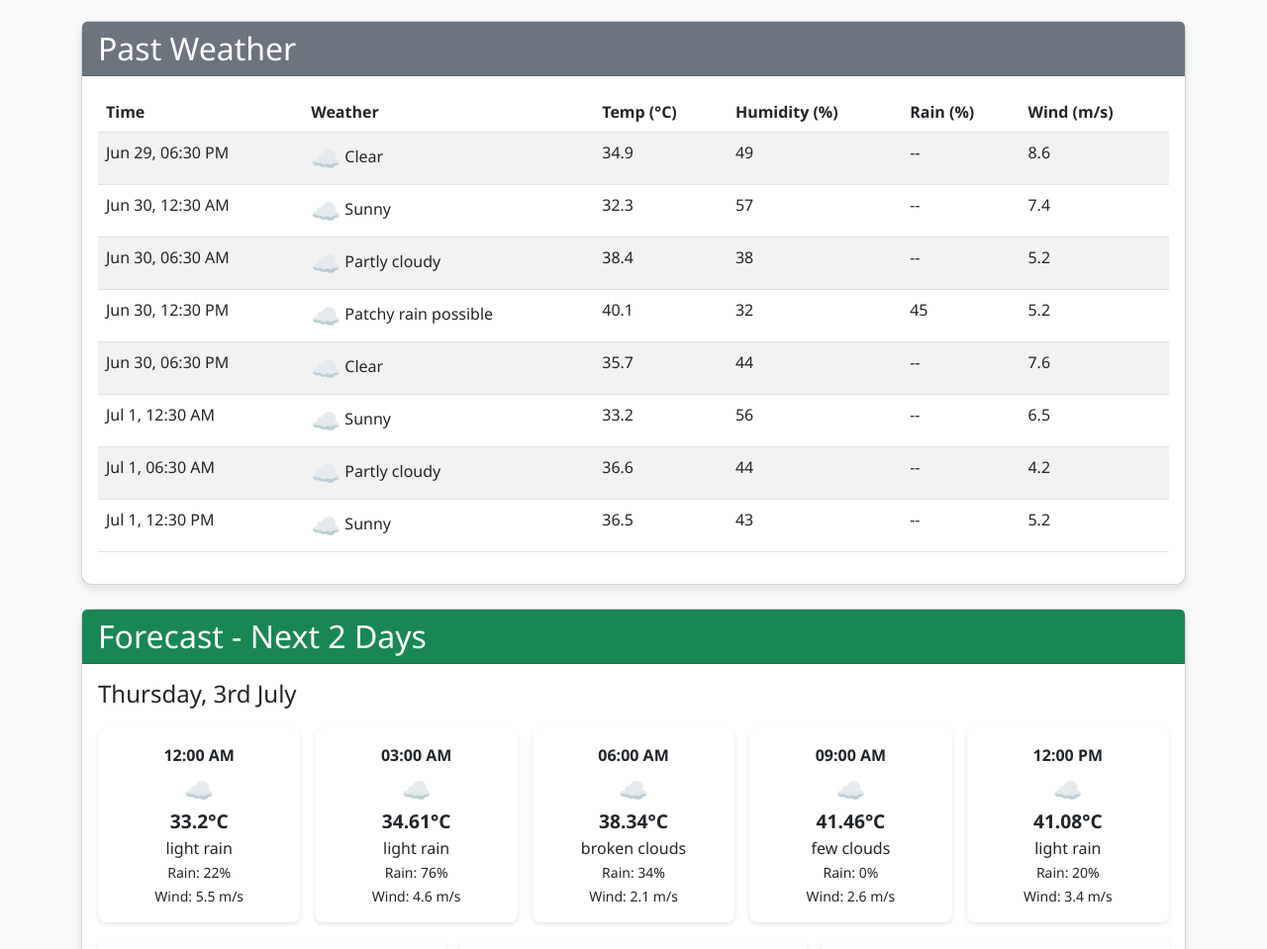
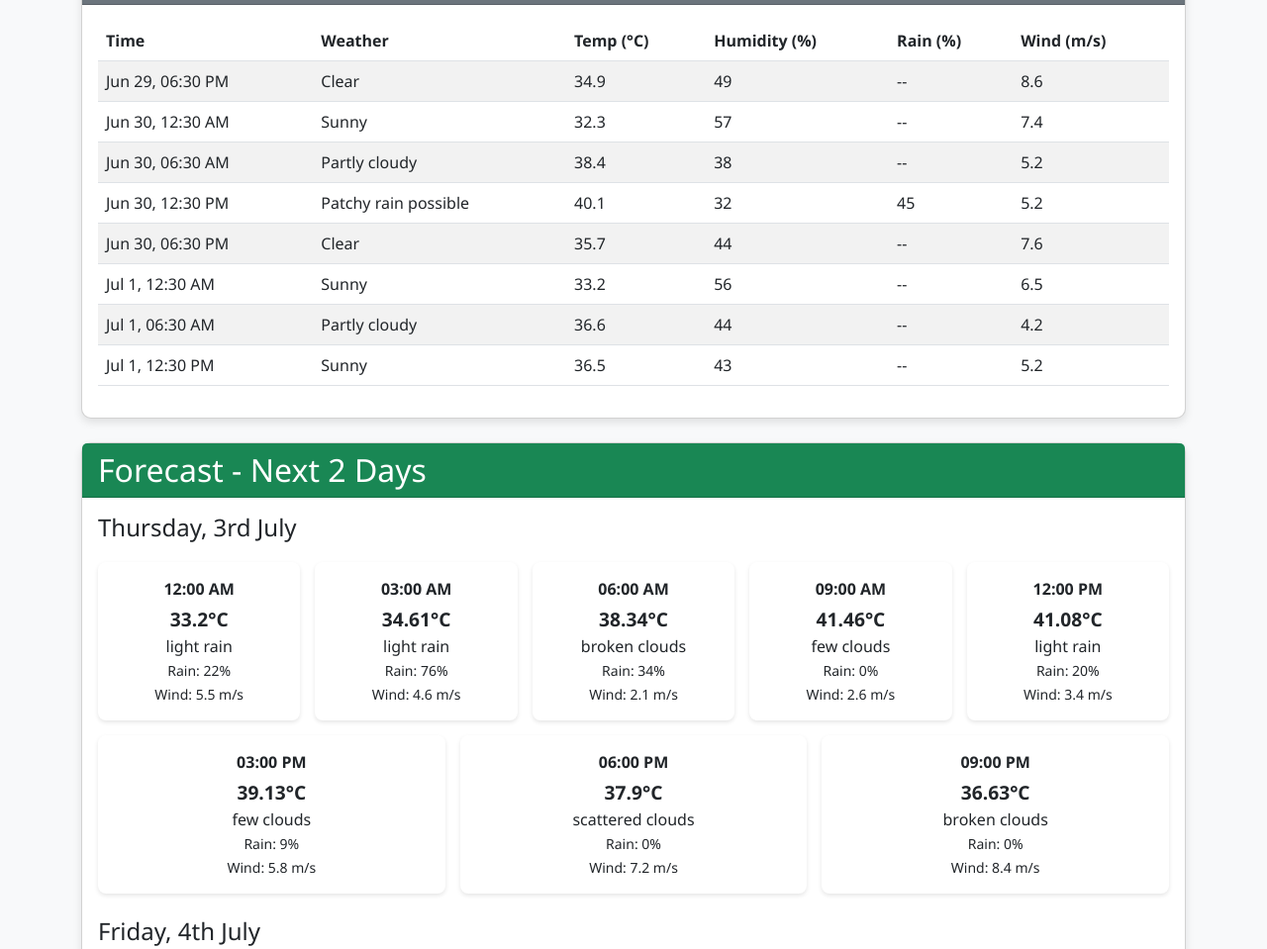
Before and after one commit to P-dhayal/weather, a plain HTML site: page index.html in a window 1280 px wide. Shown: the part 1122-2081 px from the top of the page at 99% size. Drawn offline with nearby package versions, Linux system fonts and the light colour scheme.

Commit message:
Update index.html

```diff
--- a/index.html
+++ b/index.html
@@ -12,8 +12,6 @@
         .weather-card { border-radius: 10px; box-shadow: 0 4px 8px rgba(0,0,0,0.1); margin-bottom: 20px; }
         .table-responsive { overflow-x: auto; }
         .chart-container { position: relative; height: 300px; margin-bottom: 30px; }
-        .weather-icon { font-size: 1.5em; vertical-align: middle; }
-        .current-weather-icon { font-size: 3em; margin-bottom: 10px; }
         .time-column { white-space: nowrap; }
         .hourly-weather { display: flex; flex-wrap: wrap; gap: 15px; margin-top: 20px; }
         .hourly-card {
@@ -131,11 +129,6 @@
     </footer>
 
     <script>
-        // Use only cloud icon for all weather conditions
-        function getWeatherIcon(weather, isDay = 1) {
-            return '☁️';
-        }
-
         // Parse date from different formats in the JSON
         function parseDate(entry) {
             if (entry.time_epoch) {
@@ -250,7 +243,6 @@
             hourlyData.forEach(entry => {
                 const date = parseDate(entry);
                 const time = formatTime(date);
-                const isDay = isDayTime(entry);
 
                 // Get weather description
                 let weatherDesc = entry.condition?.text;
@@ -278,7 +270,6 @@
                 container.innerHTML += `
                     <div class="hourly-card">
                         <div class="hourly-time">${time}</div>
-                        <div class="weather-icon">${getWeatherIcon(weatherDesc, isDay)}</div>
                         <div class="hourly-temp">${temp}°C</div>
                         <div>${weatherDesc || '--'}</div>
                         <small>Rain: ${rainChance || '--'}%</small><br>
@@ -300,7 +291,6 @@
             tableData.forEach(entry => {
                 const date = parseDate(entry);
                 const hour = date.getHours();
-                const isDay = isDayTime(entry);
 
                 // Only show 6AM, 12PM, 6PM, 12AM for past data
                 if ([0, 6, 12, 18].includes(hour)) {
@@ -333,7 +323,7 @@
                     tableBody.innerHTML += `
                         <tr>
                             <td>${formatTableDate(date)}</td>
-                            <td><span class="weather-icon">${getWeatherIcon(weatherDesc, isDay)}</span> ${weatherDesc || '--'}</td>
+                            <td>${weatherDesc || '--'}</td>
                             <td>${temp}</td>
                             <td>${humidity}</td>
                             <td>${rainChance || '--'}</td>
@@ -364,8 +354,8 @@
             const nextDay2 = new Date(currentDate);
             nextDay2.setDate(currentDate.getDate() + 2); // July 4
 
-            const day1Str = nextDay1.toISOString().split('T')[0];
-            const day2Str = nextDay2.toISOString().split('T')[0];
+            const day1Str = '2025-07-03';
+            const day2Str = '2025-07-04';
 
             // Filter forecast data for July 3 and 4
             const day1Entries = forecastData.filter(entry => {
@@ -389,15 +379,14 @@
                                 const date = parseDate(entry);
                                 const time = formatTime(date);
                                 const weatherDesc = entry.weather?.[0]?.description || entry.condition?.text || '--';
-                                const isDay = isDayTime(entry);
                                 const temp = entry.main?.temp || entry.temp_c || '--';
+                                const humidity = entry.main?.humidity || entry.humidity || '--';
                                 const rainChance = Math.round((entry.pop || entry.chance_of_rain || 0) * 100);
                                 const windSpeed = (entry.wind?.speed || entry.wind_speed || (entry.wind_kph ? entry.wind_kph / 3.6 : 0)).toFixed(1) || '--';
 
                                 return `
                                     <div class="hourly-card">
                                         <div class="hourly-time">${time}</div>
-                                        <div class="weather-icon">${getWeatherIcon(weatherDesc, isDay)}</div>
                                         <div class="hourly-temp">${temp}°C</div>
                                         <div>${weatherDesc}</div>
                                         <small>Rain: ${rainChance}%</small><br>
@@ -428,15 +417,14 @@
                                 const date = parseDate(entry);
                                 const time = formatTime(date);
                                 const weatherDesc = entry.weather?.[0]?.description || entry.condition?.text || '--';
-                                const isDay = isDayTime(entry);
                                 const temp = entry.main?.temp || entry.temp_c || '--';
+                                const humidity = entry.main?.humidity || entry.humidity || '--';
                                 const rainChance = Math.round((entry.pop || entry.chance_of_rain || 0) * 100);
                                 const windSpeed = (entry.wind?.speed || entry.wind_speed || (entry.wind_kph ? entry.wind_kph / 3.6 : 0)).toFixed(1) || '--';
 
                                 return `
                                     <div class="hourly-card">
                                         <div class="hourly-time">${time}</div>
-                                        <div class="weather-icon">${getWeatherIcon(weatherDesc, isDay)}</div>
                                         <div class="hourly-temp">${temp}°C</div>
                                         <div>${weatherDesc}</div>
                                         <small>Rain: ${rainChance}%</small><br>
```
